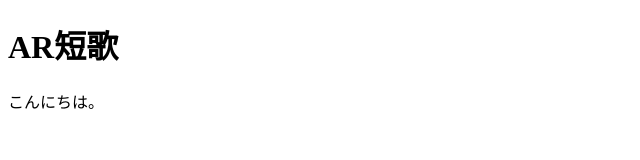
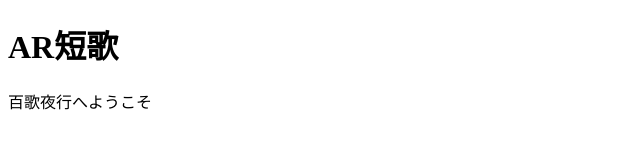
Before and after one commit to hyakkiyakou-tanka/hyakkiyakou, a plain HTML site: page index.html in a window 1280 px wide. Shown: the full height of the page, 0-640 px from the left. Drawn offline with Linux system fonts and the light colour scheme.

Commit message:
Update index.html

```diff
--- a/index.html
+++ b/index.html
@@ -9,7 +9,7 @@
 
 <h1>AR短歌</h1>
 
-<p>こんにちは。</p>
+<p>百歌夜行へようこそ</p>
 
 </body>
 </html>
```
